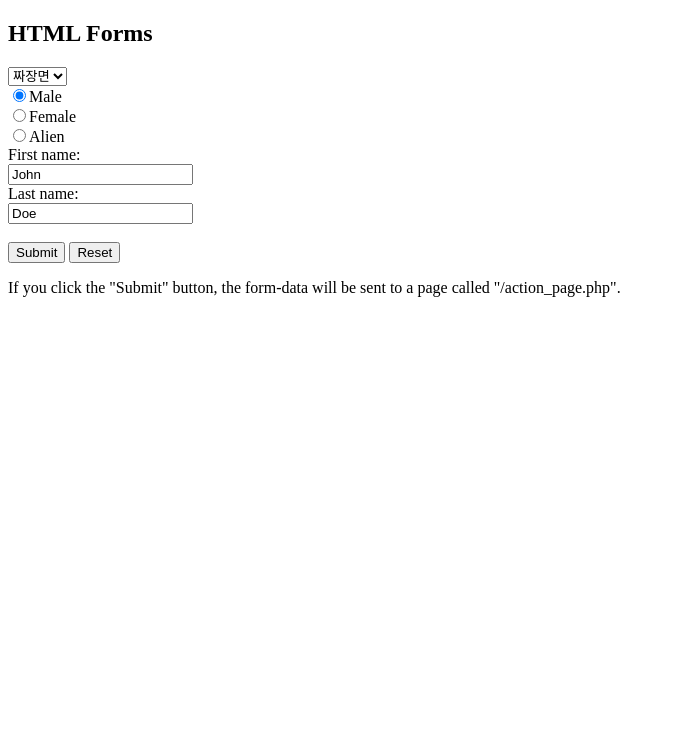
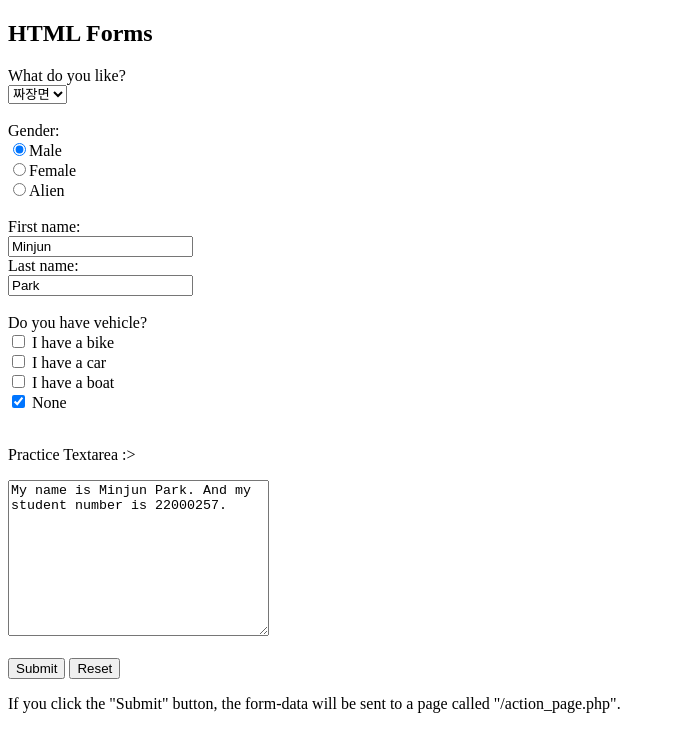
Before and after one commit to ParkMinjun0721/2023PP1_Project2, a plain HTML site: page form/form.html in a window 1280 px wide. Shown: the whole page, without its empty margins (0-675 px from the left). Drawn offline with Linux system fonts and the light colour scheme.

Commit message:
Edit form[text, checkbox, textarea, radio, select]

```diff
--- a/form/form.html
+++ b/form/form.html
@@ -5,19 +5,42 @@
 <h2>HTML Forms</h2>
 
 <form action="/action_page.php">
-	<select name="food">
-    	<option value="1">짜장면<option/>
-        <option value="2">짬뽕<option/>
-    <select/> <br>
+<label for="foodselect">What do you like?</label><br>
+  <select name="food">
+    	<option value="1">짜장면 </option>
+      	<option value="2">짬뽕</option>
+      	<option value="3">탕수육</option>
+      	<option value="4">유린기</option>
+  </select> <br><br>
+
+  <label for="genderradio">Gender:</label><br>
   <input type="radio" id="fname" name="fname" value="John" checked>Male<br>
   <input type="radio" id="fname" name="fname" value="John">Female<br>
-  <input type="radio" id="fname" name="fname" value="John">Alien<br>
+  <input type="radio" id="fname" name="fname" value="John">Alien<br><br>
+
   <label for="fname">First name:</label><br>
-  <input type="text" id="fname" name="fname" value="John"><br>
+  <input type="text" id="fname" name="fname" value="Minjun"><br>
   <label for="lname">Last name:</label><br>
-  <input type="text" id="lname" name="lname" value="Doe"><br><br>
+  <input type="text" id="lname" name="lname" value="Park"><br><br>
+
+  <label for="vehiclecheckbox">Do you have vehicle?</label><br>
+  <input type="checkbox" id="vehicle1" name="vehicle1" value="Bike">
+  <label for="vehicle1"> I have a bike</label><br>
+  <input type="checkbox" id="vehicle2" name="vehicle2" value="Car">
+  <label for="vehicle2"> I have a car</label><br>
+  <input type="checkbox" id="vehicle3" name="vehicle3" value="Boat">
+  <label for="vehicle3"> I have a boat</label><br>
+  <input type="checkbox" id="vehicle4" name="vehicle4" value="Boat" checked>
+  <label for="vehicle4"> None</label><br><br>
+
+  <p>Practice Textarea :></p>
+  <textarea name="message" rows="10" cols="30">My name is Minjun Park. And my student number is 22000257.
+  </textarea><br><br>
+
   <input type="submit" value="Submit">
   <input type="reset" value="Reset">
+
+
 </form>
 
 <p>If you click the "Submit" button, the form-data will be sent to a page called "/action_page.php".</p>
```
Also changed, not shown: homepage/style1.html (renamed from style1.html).
